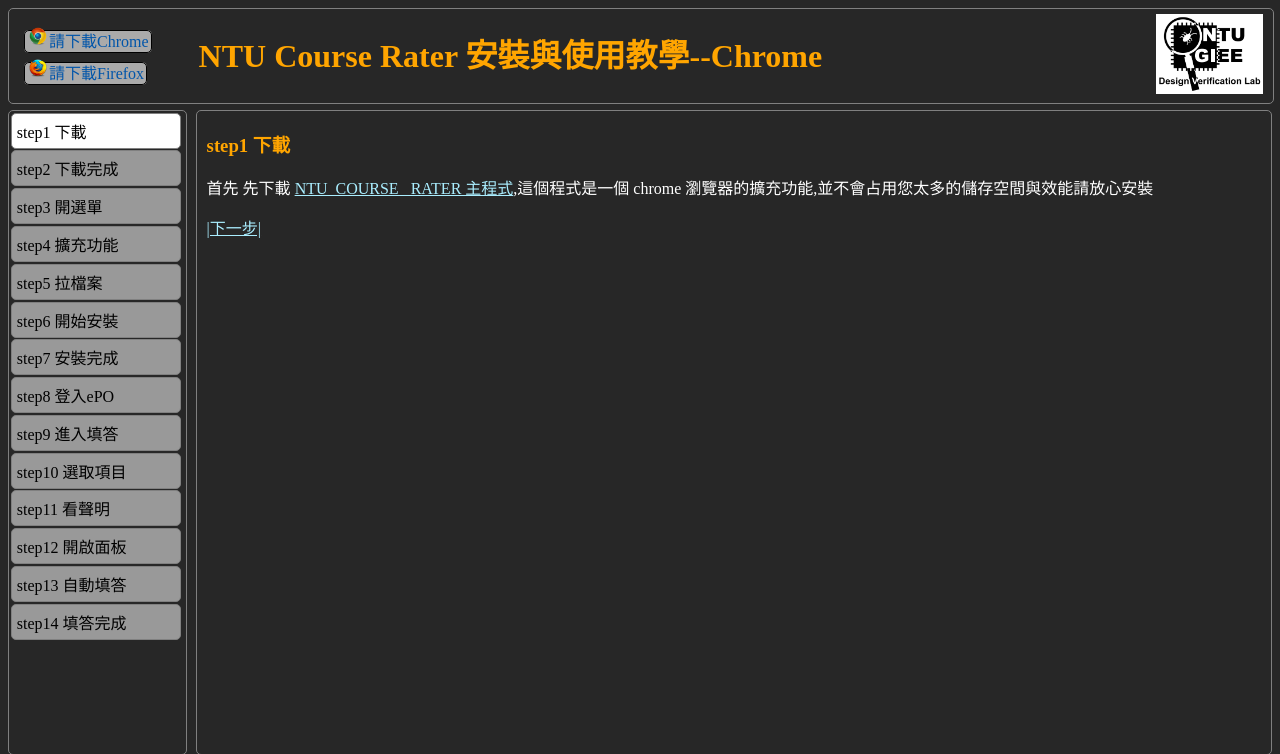
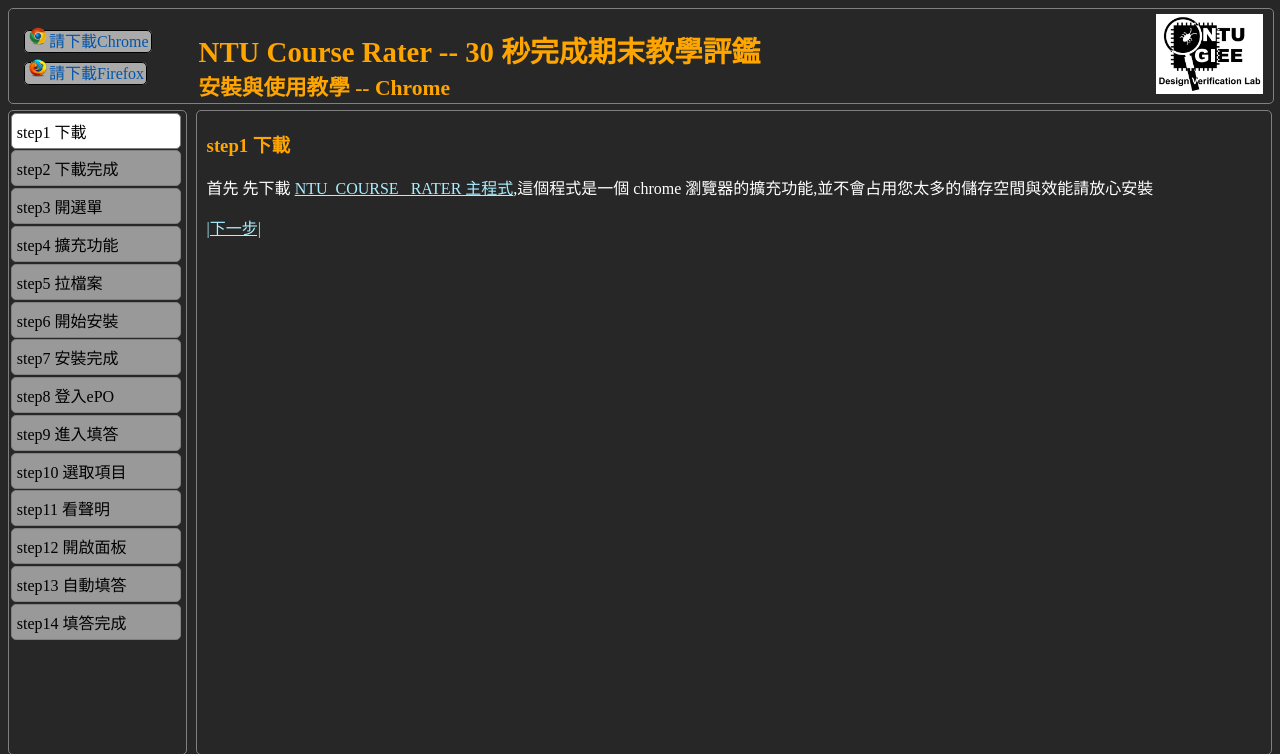
Before and after one commit to ckmarkoh/ntu_course_rater, a PHP site: page /index.php?type=0 in a window 1280 px wide. Shown: the top 754 px of the page. Run offline with PHP 8.4, Linux system fonts and the light colour scheme.

Commit message:
change header style

```diff
--- a/index.php
+++ b/index.php
@@ -104,7 +104,7 @@ ul.bs_choose li a:hover , ul.bs_choose li a:visited,  ul.bs_choose li a:active
 <div id="wrapper_outer" class="body_center" style="width:100%;height:100%;min-height:700px;min-width:1000px;">
 
 	<div id="header" class="div1" style="position:absolute;top:0px;left:0px;width:100%;height:12%;">
-		<h1 id="header_title" style="margin-left:15%;"></h1>
+		<h2 id="header_title" style="margin-left:15%;"></h2>
 			<ul id="header_choose" class="bs_choose">
 			<?php
 				foreach($browser as $b ){
@@ -166,7 +166,8 @@ function browser_detect(){
 }
 
 function browser_choose( t){
-	var header_word="NTU Course Rater 安裝與使用教學--";
+	var header_word='<span style="font-size:120%;font-weight:bold;">NTU Course Rater -- 30 秒完成期末教學評鑑</span><br/> <span style="font-size:90%;">安裝與使用教學 -- ';
+	var header_word_end='</span>';
 	if(false){
 
 	}
@@ -174,7 +175,7 @@ function browser_choose( t){
 		foreach($browser as $b ){
 			echo '
 			else if(t=='.$b->id.'){
-				$("#header_title").html(header_word+"'.$b->name.'");
+				$("#header_title").html(header_word+"'.$b->name.'"+header_word_end);
 				bs_current='.$b->id.'
 			}';
 		}
```
